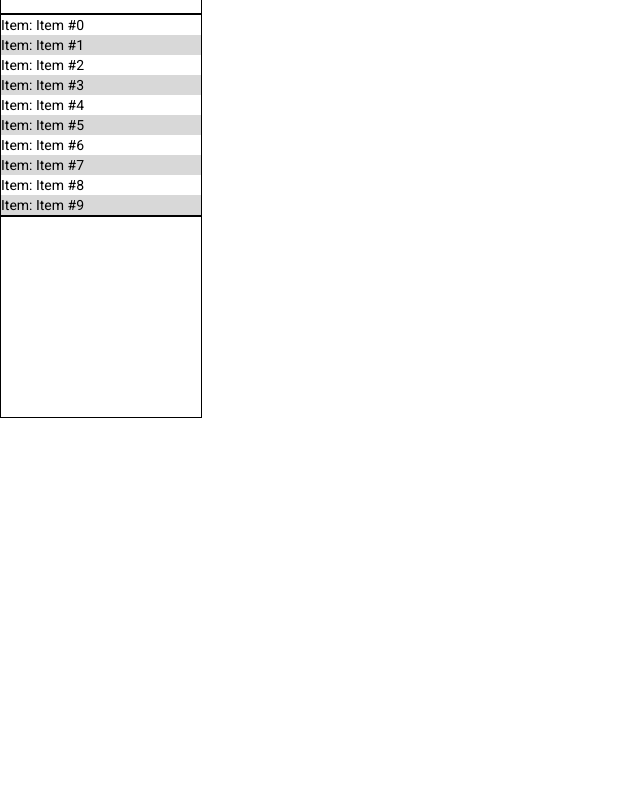
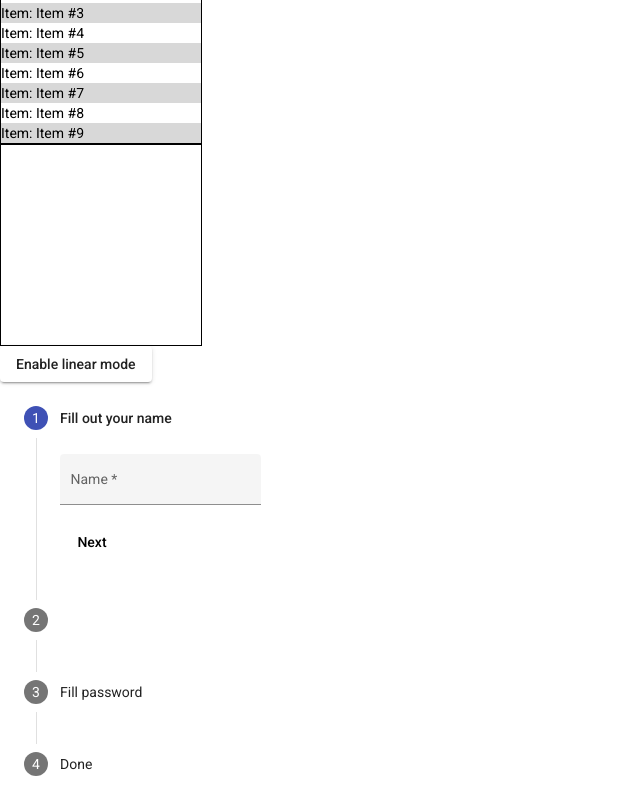
Before and after one commit to 1992Maksym/Material, an Angular app: page / in a window 1280 px wide. Shown: the part 482-1282 px from the top of the page, without its empty margins (0-640 px from the left). Before the commit the page ends 900 px from the top, so only its background shows below. Built offline with nearby package versions, Linux system fonts and the light colour scheme; no server answers.

Commit message:
add register stapper on page

```diff
--- a/src/app/app.component.html
+++ b/src/app/app.component.html
@@ -15,27 +15,27 @@
 
   <button mat-button>After</button>
 </header>
-<section class="datePicker">
-  <form [formGroup] = "form">
-    <mat-form-field appearance="fill" class="date-form" >
-      <mat-label class="date-label">Choose a date</mat-label>
-      <label>
-        <input matInput
-               [matDatepicker]="picker" formControlName="date"
-               (dateInput)="OnDateChange($event.value)"    />
-      </label>
-      <mat-hint class="datePicker-hint">MM/DD/YYYY</mat-hint>
-      <mat-datepicker-toggle matSuffix [for]="picker" class="datePicker-toggle" ></mat-datepicker-toggle>
-      <mat-datepicker #picker ></mat-datepicker>
-<!--      <mat-error *ngIf="formControls.form.errors" class="error">-->
-<!--        Maximum a should be-->
-<!--      </mat-error>-->
-    </mat-form-field>
-  </form>
-  <div *ngIf="!ageControl" class="error">
-    You dont have 18 years old!
-  </div>
-</section>
+<!--<section class="datePicker">-->
+<!--  <form [formGroup] = "form">-->
+<!--    <mat-form-field appearance="fill" class="date-form" >-->
+<!--      <mat-label class="date-label">Choose a date</mat-label>-->
+<!--      <label>-->
+<!--        <input matInput-->
+<!--               [matDatepicker]="picker" formControlName="date"-->
+<!--               (dateInput)="OnDateChange($event.value)"    />-->
+<!--      </label>-->
+<!--      <mat-hint class="datePicker-hint">MM/DD/YYYY</mat-hint>-->
+<!--      <mat-datepicker-toggle matSuffix [for]="picker" class="datePicker-toggle" ></mat-datepicker-toggle>-->
+<!--      <mat-datepicker #picker ></mat-datepicker>-->
+<!--&lt;!&ndash;      <mat-error *ngIf="formControls.form.errors" class="error">&ndash;&gt;-->
+<!--&lt;!&ndash;        Maximum a should be&ndash;&gt;-->
+<!--&lt;!&ndash;      </mat-error>&ndash;&gt;-->
+<!--    </mat-form-field>-->
+<!--  </form>-->
+<!--  <div *ngIf="!ageControl" class="error">-->
+<!--    You dont have 18 years old!-->
+<!--  </div>-->
+<!--</section>-->
 
 <section>
   <ol>
@@ -72,10 +72,74 @@
   </cdk-virtual-scroll-viewport>
 </section>
 
-<cdk-virtual-scroll-viewport class="example-viewport" itemSize="50" #sidenav cdkScrollable>
+<cdk-virtual-scroll-viewport class="example-viewport" itemSize="50" #scroller cdkScrollable>
   <dl class="example-dl">
     <ng-container *cdkVirtualFor="let item of array">
       {{item}}
     </ng-container>
   </dl>
 </cdk-virtual-scroll-viewport>
+
+<section class="stepper-block">
+  <button mat-raised-button (click)="isLinear = !isLinear" id="toggle-linear">
+    {{!isLinear ? 'Enable linear mode' : 'Disable linear mode'}}
+  </button>
+  <mat-stepper orientation="vertical" [linear]="isLinear" #stepper>
+    <mat-step [stepControl]="firstFormGroup">
+      <form [formGroup]="firstFormGroup">
+        <ng-template matStepLabel>Fill out your name</ng-template>
+        <mat-form-field appearance="fill">
+          <mat-label>Name</mat-label>
+          <input matInput placeholder="Last name, First name" formControlName="firstCtrl" required>
+        </mat-form-field>
+        <div>
+          <button mat-button matStepperNext>Next</button>
+        </div>
+      </form>
+    </mat-step>
+    <mat-step [stepControl]="form">
+      <form [formGroup] = "form">
+        <mat-form-field appearance="fill" class="date-form" >
+          <mat-label class="date-label">Choose a date</mat-label>
+          <label>
+            <input matInput
+                   [matDatepicker]="picker" formControlName="date"
+                   (dateInput)="OnDateChange($event.value)"    />
+          </label>
+          <mat-hint class="datePicker-hint">MM/DD/YYYY</mat-hint>
+          <mat-datepicker-toggle matSuffix [for]="picker" class="datePicker-toggle" ></mat-datepicker-toggle>
+          <mat-datepicker #picker ></mat-datepicker>
+        </mat-form-field>
+        <div>
+          <button mat-button matStepperNext>Next</button>
+        </div>
+      </form>
+      <div *ngIf="!ageControl" class="error">
+        You dont have 18 years old!
+      </div>
+    </mat-step>
+    <mat-step [stepControl]="secondFormGroup">
+      <form [formGroup]="secondFormGroup">
+        <ng-template matStepLabel>Fill password</ng-template>
+        <mat-form-field appearance="fill">
+          <mat-label>Password</mat-label>
+          <input matInput formControlName="secondCtrl" placeholder="Ex. 1 Main St, New York, NY"
+                 required>
+        </mat-form-field>
+        <div>
+          <button mat-button matStepperPrevious>Back</button>
+          <button mat-button matStepperNext>Next</button>
+        </div>
+      </form>
+    </mat-step>
+    <mat-step>
+      <ng-template matStepLabel>Done</ng-template>
+      <p>You are now done.</p>
+      <div>
+        <button mat-button matStepperPrevious>Back</button>
+        <button mat-button (click)="stepper.reset()">Reset</button>
+<!--        <button>submit</button>-->
+      </div>
+    </mat-step>
+  </mat-stepper>
+</section>
--- a/src/app/app.component.ts
+++ b/src/app/app.component.ts
@@ -1,5 +1,5 @@
 import {AfterViewInit, Component, OnInit, ViewChild,} from '@angular/core';
-import { FormBuilder } from '@angular/forms';
+import { FormBuilder, Validators } from '@angular/forms';
 import { MatDialog } from '@angular/material/dialog';
 import { DialogComponent } from "./dialog/dialog.component";
 import { DialogListComponent } from "./dialog-list/dialog-list.component";
@@ -8,6 +8,7 @@ import {HttpClient} from "@angular/common/http";
 import {map,tap} from "rxjs/operators";
 import {CdkScrollable, ScrollDispatcher} from "@angular/cdk/overlay";
 import {BehaviorSubject} from "rxjs";
+import {CdkVirtualScrollViewport} from "@angular/cdk/scrolling";
 
 
 export interface DialogData {
@@ -22,6 +23,7 @@ export interface DialogData {
   // changeDetection: ChangeDetectionStrategy.OnPush,
 })
 export class AppComponent implements OnInit{
+  // @ViewChild(CdkVirtualScrollViewport) scroller: CdkVirtualScrollViewport;
   post: BehaviorSubject<number> = new BehaviorSubject<number>(1);
   postCount = 1
 
@@ -36,7 +38,9 @@ export class AppComponent implements OnInit{
     return this.form.controls;
   }
 
-  constructor(private fb: FormBuilder, public dialog: MatDialog, private http: HttpClient, private scroll: ScrollDispatcher){
+  constructor(private fb: FormBuilder, public dialog: MatDialog,
+              private http: HttpClient, private scroll: ScrollDispatcher,
+              private _formBuilder: FormBuilder){
     this.form = this.fb.group({
       date: ['date']
     })
@@ -84,13 +88,9 @@ export class AppComponent implements OnInit{
 
   items = Array.from({length: 100}).map((n, i) => `Item #${i}`);
 
-
   // blog comments
 
-
   array:string[] = [];
-
-
 
   private onWindowScroll(data: any) {
     const scrollTop = data.getElementRef().nativeElement.scrollTop || 0;
@@ -101,12 +101,10 @@ export class AppComponent implements OnInit{
     // } else if (scrollTop > 100) {
     //   console.log('333');
     // }
-
     if(scrollTop > 0){
       this.postCount++;
       this.post.next(this.postCount);
     }
-
     console.log('scrollTop' + scrollTop)
     // console.log('postCount' + this.postCount)
     // console.log(this.post.value)
@@ -131,4 +129,16 @@ export class AppComponent implements OnInit{
       )
       .subscribe();
   }
+
+
+  // stepper
+
+  firstFormGroup = this._formBuilder.group({
+    firstCtrl: ['', Validators.required],
+  });
+  secondFormGroup = this._formBuilder.group({
+    secondCtrl: ['', [Validators.required, Validators.minLength(6)]],
+  });
+  isLinear = false;
+
 }
--- a/src/app/app.module.ts
+++ b/src/app/app.module.ts
@@ -15,6 +15,7 @@ import { DialogComponent } from './dialog/dialog.component';
 import { DialogListComponent } from './dialog-list/dialog-list.component';
 import { ScrollingModule } from "@angular/cdk/scrolling";
 import {HttpClientModule} from "@angular/common/http";
+import {MatStepperModule} from "@angular/material/stepper";
 
 
 
@@ -38,6 +39,7 @@ import {HttpClientModule} from "@angular/common/http";
     MatDialogModule,
     ScrollingModule,
     HttpClientModule,
+    MatStepperModule,
   ],
   providers: [],
   bootstrap: [AppComponent]
```
Lines whose indentation alone changed are shown as unchanged.
